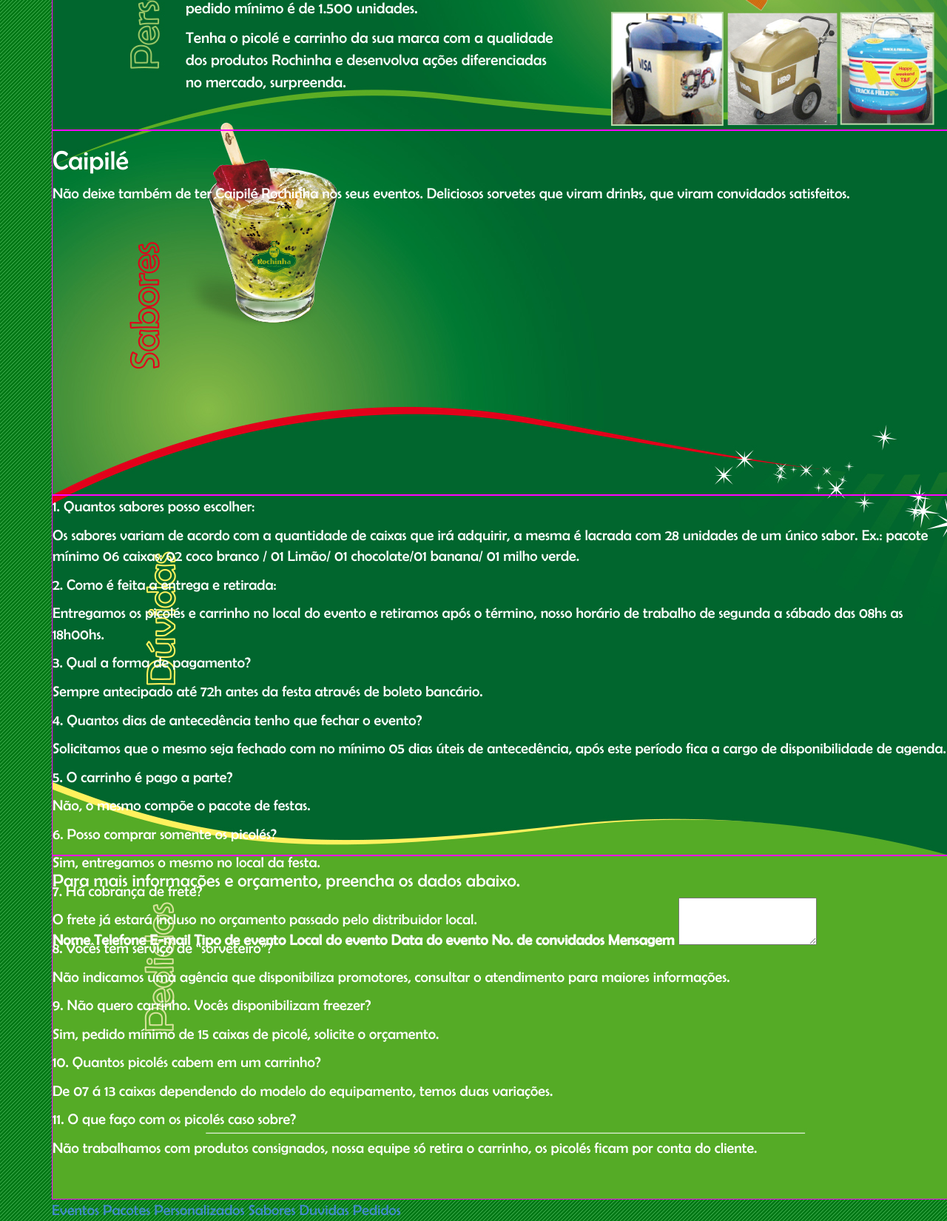
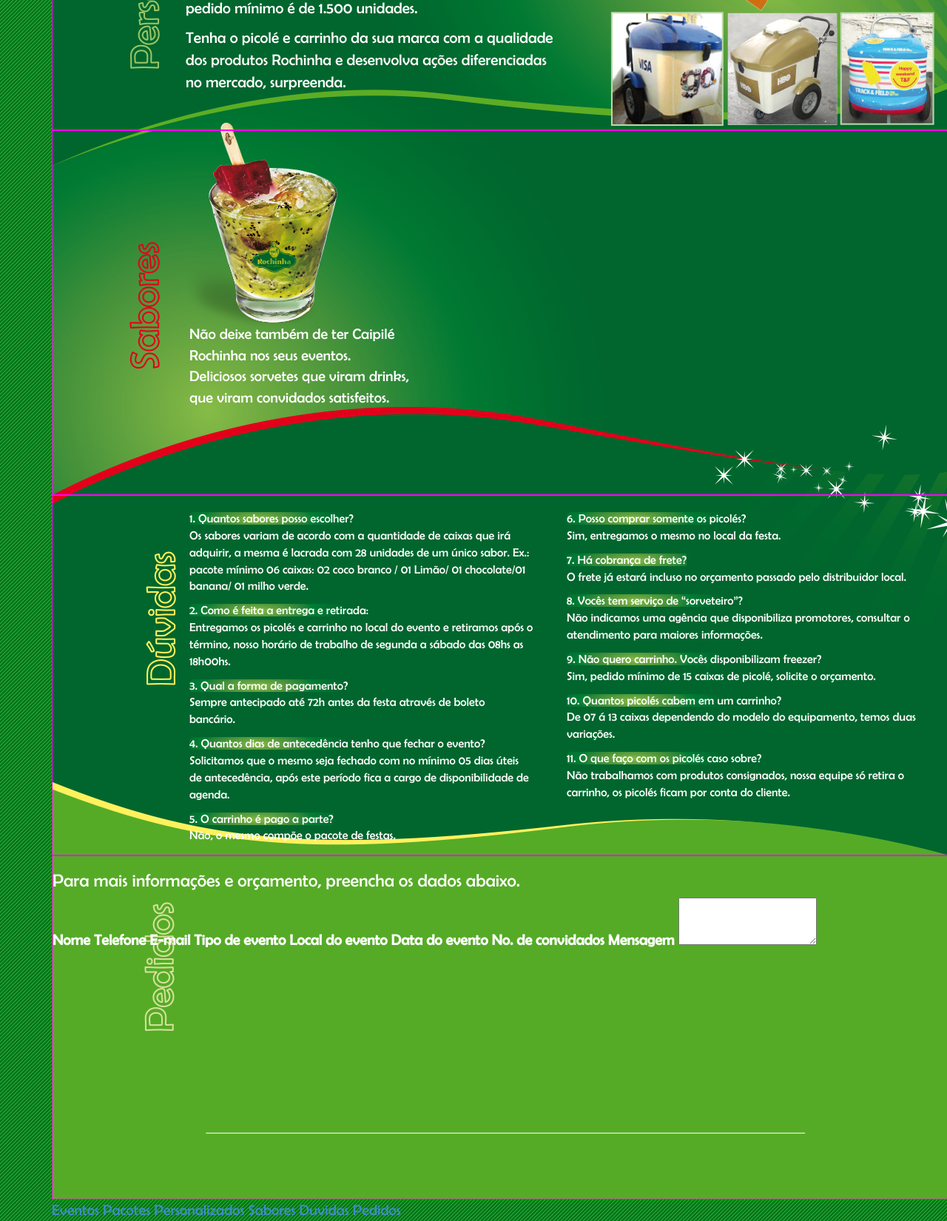
Before and after one commit to pamgaiguer/hotsiterochinha, a PHP site: page / in a window 1280 px wide. Shown: the part 2352-4002 px from the top of the page at 74% size. Run offline with PHP 8.4, Linux system fonts and the light colour scheme.

Commit message:
finalizando hot site

```diff
--- a/css/estilos.css
+++ b/css/estilos.css
@@ -64,3 +64,31 @@ ul.list-events.right{
 	font-size: 21px;
 	margin: -20px 180px 0px 180px;
 }
+/*------------------ Sabores ------------------*/
+.sab-01{
+	color: white;
+	font-size: 20px;
+	margin-top: 260px;
+	margin-left: 185px;
+	width: 300px;
+}
+/*--------------- Duvidas --------------------*/
+.duv-01{
+	font-size: 16px;
+	margin-top: 20px;
+}
+.duv-01 span{
+	background-image: url('../images/luz-texto-menor.png');
+	background-repeat: no-repeat;
+}
+.duv-column-01{
+	width: 465px;
+	margin-left: 185px;
+	float: left;
+}
+.duv-column-02{
+	width: 500px;
+	margin-right: 20px;
+	float: right;
+}
+/*------------------ pedidos -----------------------*/
--- a/index.html
+++ b/index.html
@@ -79,46 +79,53 @@
 						</div>
 					</div>
 					<div id="sabores">
-						<h1>Caipilé</h1>
-						<p>Não deixe também de ter Caipilé Rochinha nos seus eventos.
-						Deliciosos sorvetes que viram drinks,
+						<div class="sab-01">
+							<p>Não deixe também de ter Caipilé
+							<br>Rochinha nos seus eventos.
+							<br>Deliciosos sorvetes que viram drinks,
 							que viram convidados satisfeitos. </p>
+						</div>
 
 					</div>
 					<div id="duvidas">
-						<p class="duvidas-perguntas">1. Quantos sabores posso escolher: </p>
+						<div class="duv-01">
+							<div class="duv-column-01">
+								<span class="duvidas-perguntas">1. Quantos sabores posso escolher? </span>
 								<p class="duvidas-respostas">Os sabores variam de acordo com a quantidade de caixas que irá adquirir, a mesma é lacrada com 28 unidades de um único sabor.
 								Ex.:  pacote mínimo 06 caixas: 02 coco branco / 01 Limão/ 01 chocolate/01 banana/ 01 milho verde. </p>
 
-						<p class="duvidas-perguntas">2. Como é feita a entrega e retirada: </p>
+								<span class="duvidas-perguntas">2. Como é feita a entrega e retirada: </span>
 								<p class="duvidas-respostas">Entregamos os picolés e carrinho no local do evento e retiramos após o término, nosso horário de trabalho de segunda a sábado das 08hs as 18h00hs. </p>
 
-						<p class="duvidas-perguntas">3. Qual a forma de pagamento? </p>
+								<span class="duvidas-perguntas">3. Qual a forma de pagamento? </span>
 								<p class="duvidas-respostas">Sempre antecipado até 72h antes da festa através de boleto bancário.  </p>
 
-						<p class="duvidas-perguntas">4. Quantos dias de antecedência tenho que fechar o evento? </p>
+								<span class="duvidas-perguntas">4. Quantos dias de antecedência tenho que fechar o evento? </span>
 								<p class="duvidas-respostas">Solicitamos que o mesmo seja fechado com no mínimo 05 dias úteis de antecedência, após este período fica a cargo de disponibilidade de agenda.  </p>
 
-						<p class="duvidas-perguntas">5. O carrinho é pago a parte?  </p>
+								<span class="duvidas-perguntas">5. O carrinho é pago a parte?  </span>
 								<p class="duvidas-respostas">Não, o mesmo compõe o pacote de festas.  </p>
-
-						<p class="duvidas-perguntas">6. Posso comprar somente os picolés?  </p>
+							</div>
+							<div class="duv-column-02">
+								<span class="duvidas-perguntas">6. Posso comprar somente os picolés?  </span>
 								<p class="duvidas-respostas">Sim, entregamos o mesmo no local da festa.  </p>
 
-						<p class="duvidas-perguntas">7. Há cobrança de frete?  </p>
+								<span class="duvidas-perguntas">7. Há cobrança de frete?  </span>
 								<p class="duvidas-respostas">O frete já estará incluso no orçamento passado pelo distribuidor local.  </p>
 
-						<p class="duvidas-perguntas">8. Vocês tem serviço de “sorveteiro”?  </p>
+								<span class="duvidas-perguntas">8. Vocês tem serviço de “sorveteiro”?  </span>
 								<p class="duvidas-respostas">Não indicamos uma agência que disponibiliza promotores, consultar o atendimento para maiores informações. </p>
 
-						<p class="duvidas-perguntas">9. Não quero carrinho. Vocês disponibilizam freezer?  </p>
+								<span class="duvidas-perguntas">9. Não quero carrinho. Vocês disponibilizam freezer?  </span>
 								<p class="duvidas-respostas">Sim, pedido mínimo de 15 caixas de picolé, solicite o orçamento.  </p>
 
-						<p class="duvidas-perguntas">10. Quantos picolés cabem em um carrinho?  </p>
+								<span class="duvidas-perguntas">10. Quantos picolés cabem em um carrinho?  </span>
 								<p class="duvidas-respostas">De 07 á 13 caixas dependendo do modelo do equipamento, temos duas variações.  </p>
 
-						<p class="duvidas-perguntas">11. O que faço com os picolés caso sobre?  </p>
+								<span class="duvidas-perguntas">11. O que faço com os picolés caso sobre?  </span>
 								<p class="duvidas-respostas">Não trabalhamos com produtos consignados, nossa equipe só retira o carrinho, os picolés ficam por conta do cliente.  </p>
+							</div>
+						</div>
 
 					</div>
 					<div id="pedidos">
```
Lines whose indentation alone changed are shown as unchanged.
